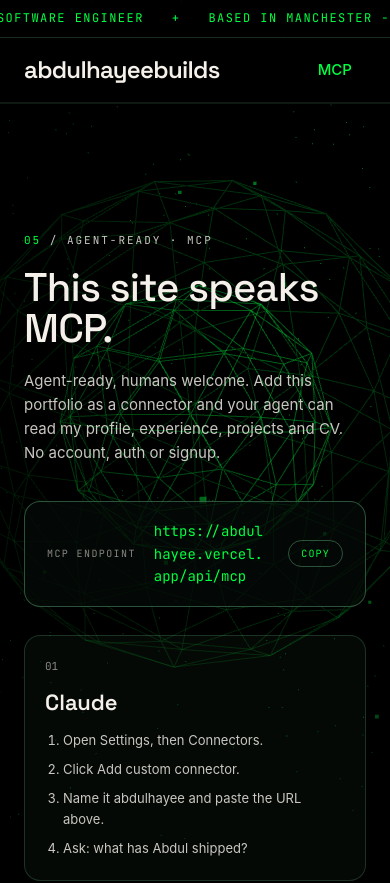
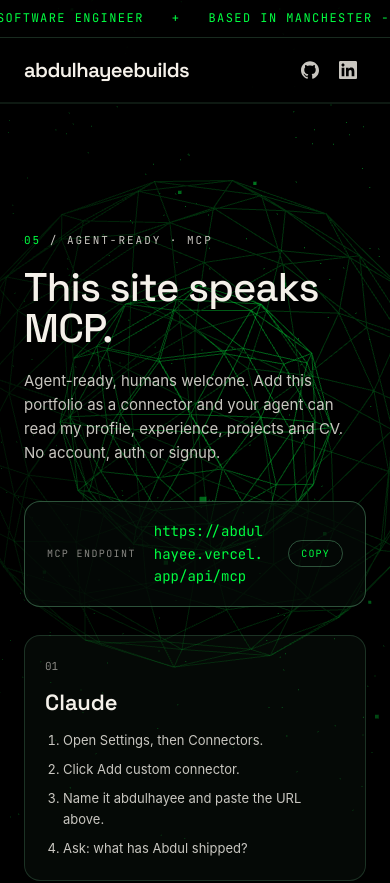
Before and after one commit to abdulhayeedev/abdul-mcp, a Next.js app: page /mcp in a window 390 px wide. Shown: the top 883 px of the page. Built offline with nearby package versions, Linux system fonts and the light colour scheme; a web font is replaced by a local one.

Commit message:
Add mobile header styles for social icons
Added mobile-specific styles for header and social icons.

```diff
--- a/app/globals.css
+++ b/app/globals.css
@@ -479,3 +479,12 @@ html,body{max-width:100%;overflow-x:clip}
 .hero{padding-top:min(380px,72vw)}
 .herovid{height:min(520px,100vw)}
 }
+
+/* mobile header: social icons instead of MCP */
+@media(max-width:760px){
+.header .inner .nav{display:none}
+.header .inner .hsoc{display:flex;gap:2px;flex-shrink:0}
+.header .inner .hsoc a{width:36px;height:36px}
+.header .inner .hsoc a:nth-child(n+3){display:none}
+.header .inner .logo{min-width:0;white-space:nowrap;font-size:clamp(15px,5.2vw,22px)}
+}
```
